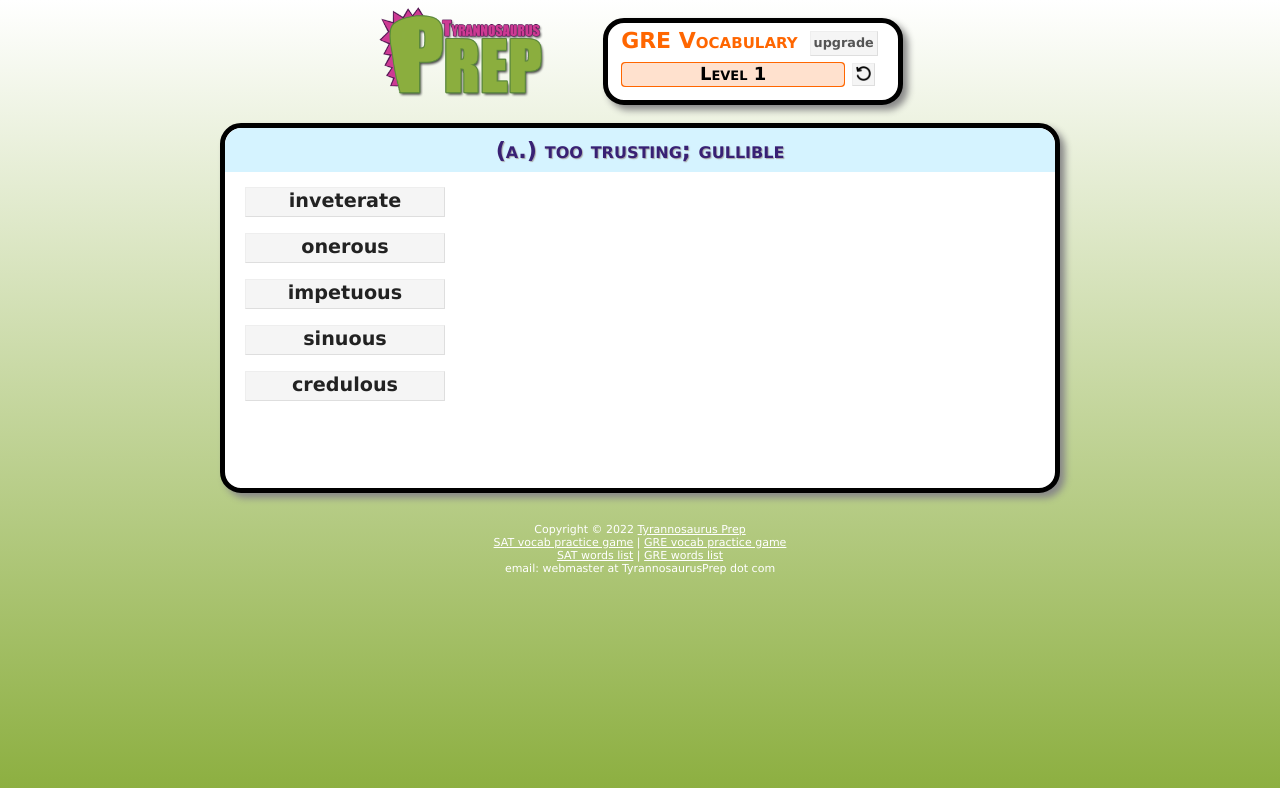
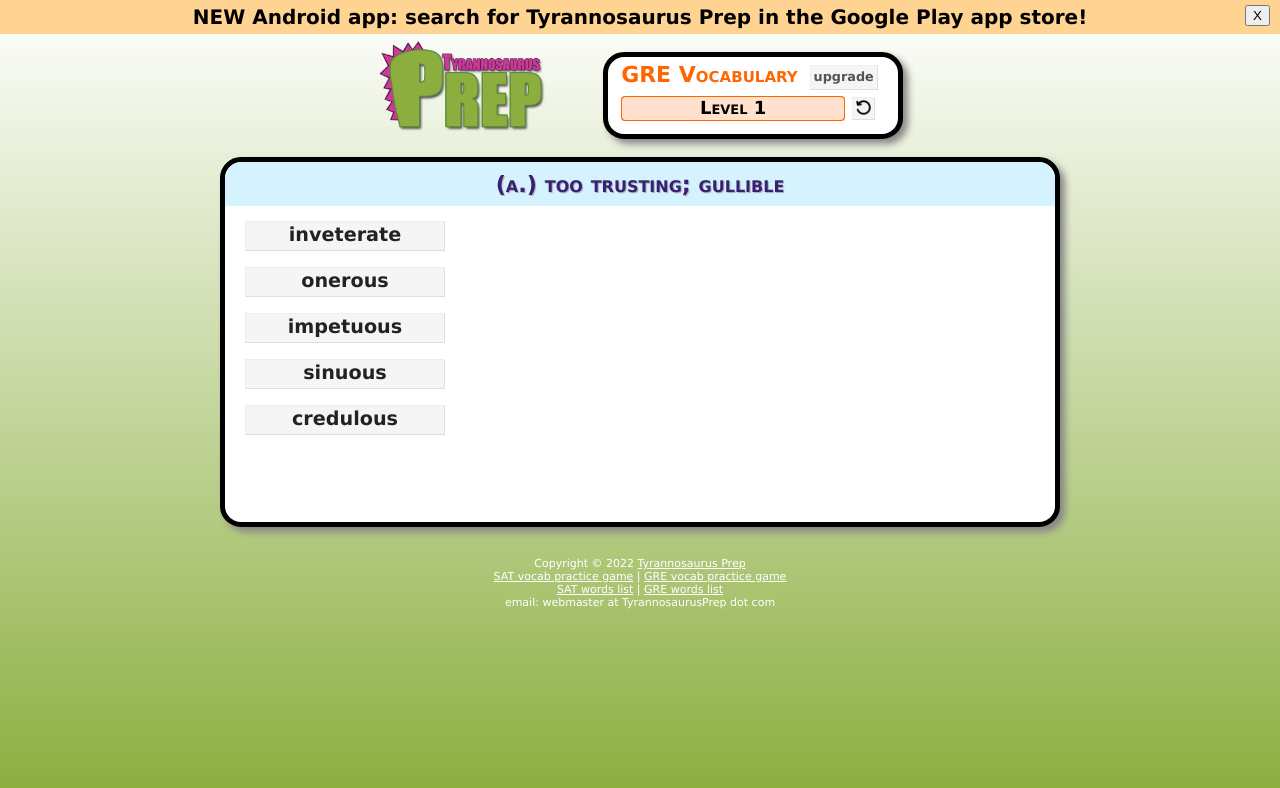
Before and after one commit to TyrannosaurusPrep/tyrannosaurusprep.github.io, a plain HTML site: page gre.html in a window 1280 px wide. Drawn offline with nearby package versions, Linux system fonts and the light colour scheme.

Commit message:
banner announcing android app

```diff
--- a/css/main.css
+++ b/css/main.css
@@ -371,3 +371,18 @@ button#upgrade {
   text-decoration: none;
   cursor: pointer;
 }
+
+.announcement-banner {
+  background: #ffd391;
+  font-size: 20px;
+  padding: 5px;
+}
+
+#bannercloser {
+	position: absolute;
+	right: 10px;
+}
+
+.announcement-banner.disabled {
+  display: none;
+}
--- a/gre.html
+++ b/gre.html
@@ -26,6 +26,31 @@
 	if(!key) {
 		key = localStorage.getItem("key");
 	}
+	</script>
+
+	<div id="mainbanner" class="announcement-banner">
+		<div class="container-banner">
+			<strong>NEW Android app: search for Tyrannosaurus Prep in the Google Play app store!</strong>
+			<button id="bannercloser">X</button>
+		</div>
+	</div>
+
+	<script>
+	const bannercloser = document.getElementById('bannercloser');
+	const banner = document.getElementById('mainbanner');
+
+	let bannerclosed = localStorage.getItem("bannerclosed");
+	if(bannerclosed) {
+		if (Date.now() - parseInt(bannerclosed) < 10 * 24 * 60 * 60 * 1000) {// ten days
+			banner.classList.add('disabled');
+		}
+	}
+	bannercloser.addEventListener('click', () => {
+		banner.classList.add('disabled');
+		localStorage.setItem("bannerclosed", Date.now())
+	})
+
+
 	</script>
 
     <div id="header">
```
